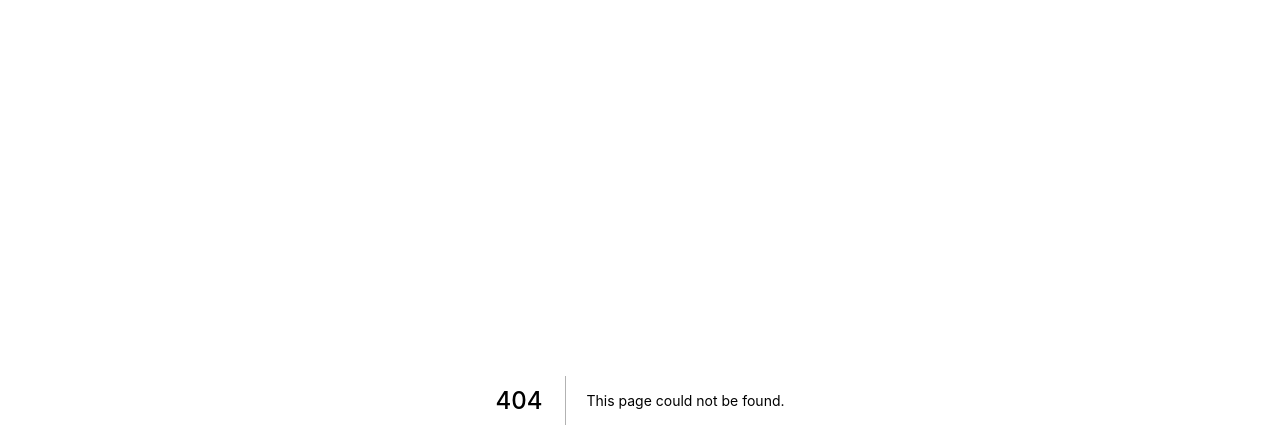
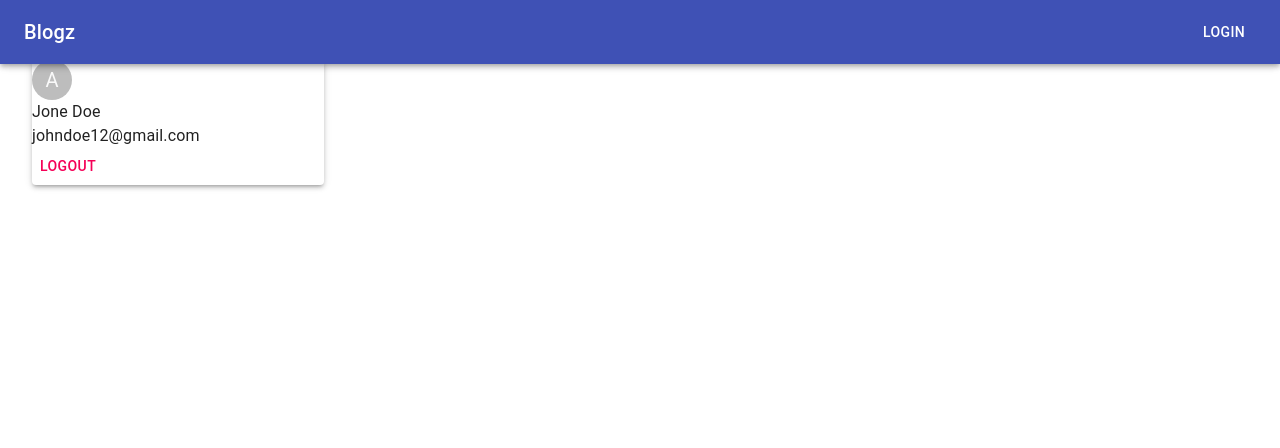
Before and after one commit to rk472/Next-JS-Example, a Next.js app: page /dashboard in a window 1280 px wide. Before the commit this address had no page. Shown: the top 448 px of the page. Built offline with nearby package versions, Linux system fonts and the light colour scheme.

Commit message:
Routing and TextField customization

```diff
--- /dev/null
+++ b/pages/dashboard.js
@@ -0,0 +1,51 @@
+import { Typography, Container, Grid, Paper, Button, Toolbar, AppBar } from "@material-ui/core";
+import ProfileCard from "../src/Profile";
+
+
+function Dashboard(){
+    return (
+        <div style={{
+            margin: '-8px !important'
+        }}>
+            <AppBar position="fixed">
+                <Toolbar style={{
+                    display: 'flex',
+                    justifyContent: 'space-between'
+                }}>
+                    <Typography variant="h6" >
+                        Blogz
+                    </Typography>
+                    <Button color="inherit">Login</Button>
+                </Toolbar>
+            </AppBar>
+            <Container maxWidth='lg' style={{
+                marginTop: 60
+            }}>
+                <Grid container spacing={2}>
+                    <Grid
+                        item
+                        md={3}
+                    >
+                        <ProfileCard />
+                    </Grid>
+                    <Grid
+                        item
+                        md={6}
+                    >
+
+
+                    </Grid>
+                    <Grid
+                        item
+                        md={3}
+                    >
+
+                    </Grid>
+                </Grid>
+            </Container>
+        </div>
+
+    );
+}
+
+export default Dashboard
--- /dev/null
+++ b/src/Profile.js
@@ -0,0 +1,22 @@
+import { Paper, Typography,Avatar, Button } from "@material-ui/core";
+import React from "react";
+
+export default function ProfileCard() {
+    const [name , setName] = React.useState('Demo');
+    return (
+        <Paper elevation={3}>
+            <Avatar>
+                A
+            </Avatar>
+            <Typography>
+                Jone Doe
+            </Typography>
+            <Typography>
+                johndoe12@gmail.com
+            </Typography>
+            <Button color="secondary">
+                Logout
+            </Button>
+        </Paper>
+    );
+};
```
Also changed, not shown: pages/404.js (added, +20 -0 lines), pages/index.js (+15 -2 lines), pages/register.js (+70 -5 lines), public/Custom404.jpg (added).
